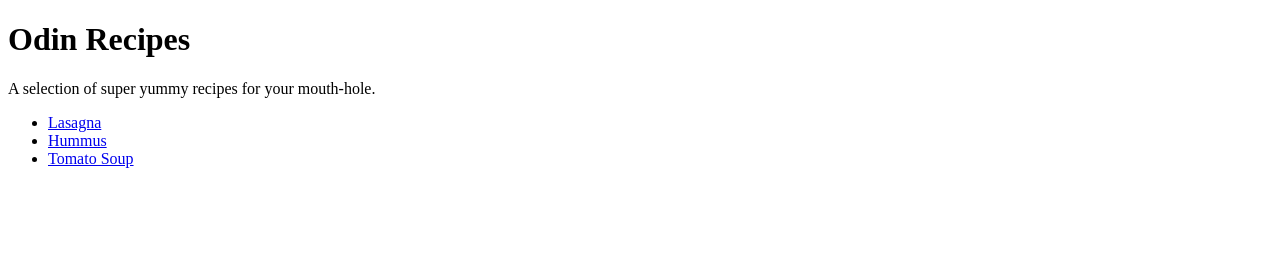
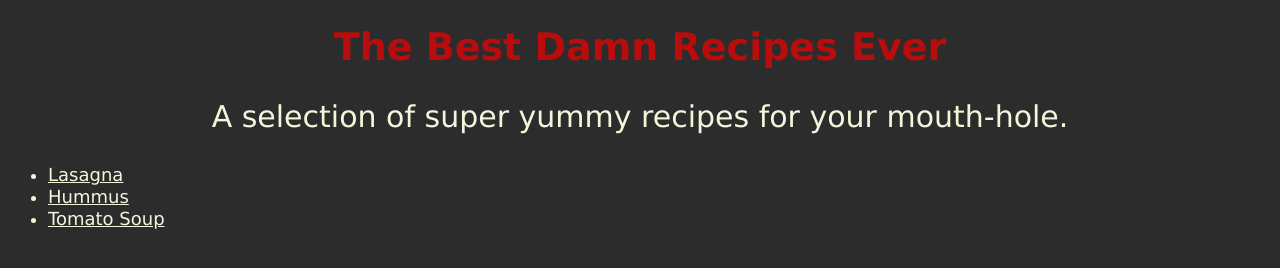
Before and after one commit to Crucible-Gaming/odin-recipes, a plain HTML site: page index.html in a window 1280 px wide. Drawn offline with Linux system fonts and the light colour scheme.

Commit message:
Updated with CSS elements.

```diff
--- a/index.html
+++ b/index.html
@@ -3,12 +3,13 @@
 <head>
     <meta charset="UTF-8">
     <meta name="viewport" content="width=device-width, initial-scale=1.0">
+    <link rel="stylesheet" href="./styles/styles.css">
     <title>Yet Another Recipe Blog</title>
 </head>
 
 <body>
-    <div><h1>Odin Recipes</h1></div>
-    <p >A selection of super yummy recipes for your mouth-hole.</p>
+    <div><h1>The Best Damn Recipes Ever</h1></div>
+    <p class="in-text">A selection of super yummy recipes for your mouth-hole.</p>
     <ul>
         <li><a href="./recipes/lasagna.html">Lasagna</a></li>
         <li><a href="./recipes/hummus.html">Hummus</a></li>
--- a/styles/styles.css
+++ b/styles/styles.css
@@ -1,8 +1,29 @@
 /* styles.css */
 
-div {
-    color: white;
-    background-color:red;
-    font-weight: bold;
+* {
+    font-family: Verdana, "Deja Vu", sans-serif;
+    background-color:#2c2c2c;
+    color: #f5f5dc;
+}
+
+h1 {
+    font-size: 38px;
+    color: #b90c0c;
     text-align: center;
 }
+
+.in-text {
+    font-size: 30px;
+    text-align: center;
+    font-weight: 500;
+}
+
+li { font-size: 18px;
+    font-family:'Times New Roman', Times, serif;
+}
+
+h4 {
+    font-size: 20px;
+    color: #ffc670;
+    text-align: center;
+}
```
Also changed, not shown: recipes/hummus.html (+1 -0 lines), recipes/lasagna.html (+1 -0 lines), recipes/tomatosoup.html (+1 -0 lines).
